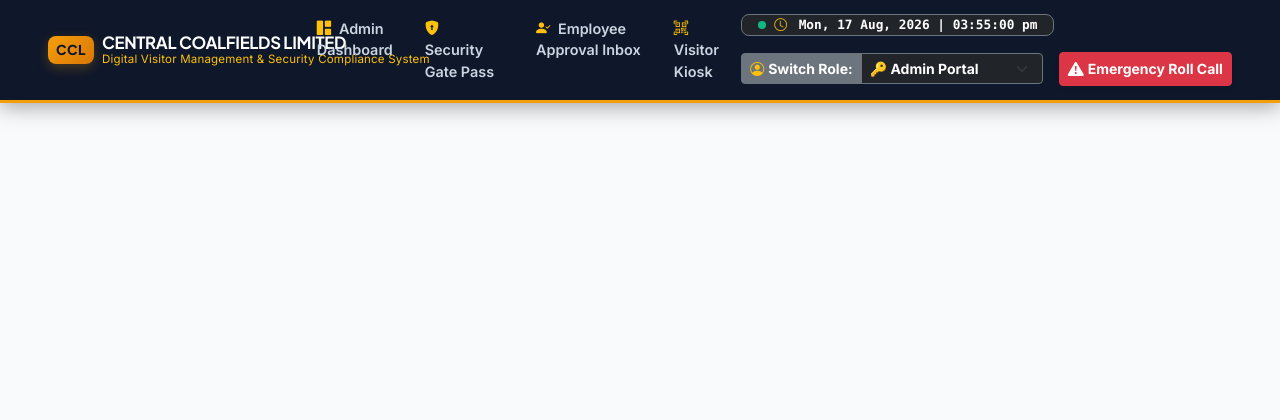
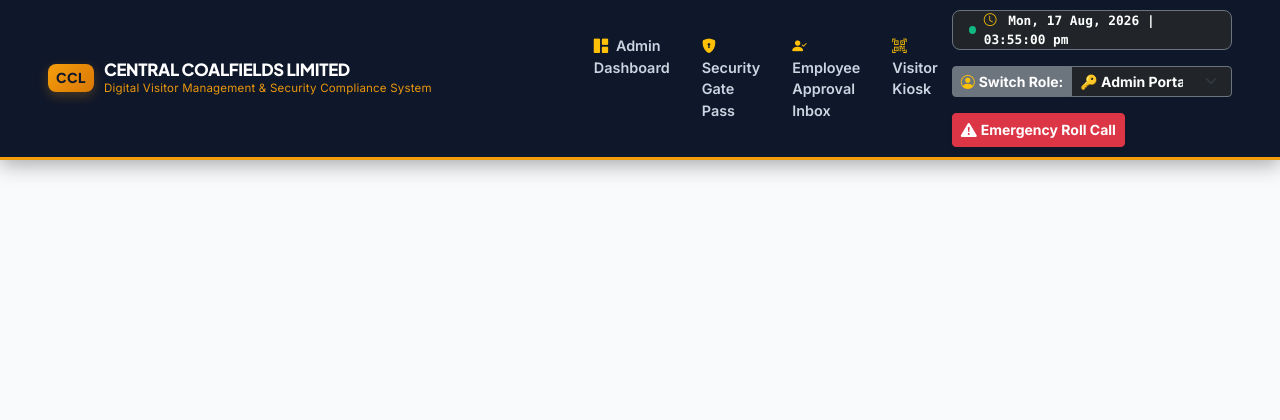
Before and after one commit to TUSHARSAHU15/ccl-dvms, a Python web app: template templates/base.html in a window 1280 px wide. Shown: the top 420 px of the page. Run offline with Jinja, Linux system fonts and the light colour scheme; the template is opened without the code that fills it, so the values that code supplies are empty.

Commit message:
Apply user specified .header, .logo, and .header-text flexbox CSS rules

```diff
--- a/static/css/style.css
+++ b/static/css/style.css
@@ -71,6 +71,48 @@ h1, h2, h3, h4, h5, h6, .font-heading {
   z-index: 1050 !important;
 }
 
+/* User Specified Flex Header Structure */
+.header {
+  display: flex !important;
+  align-items: center !important;
+  width: 100% !important;
+  max-width: 75% !important;
+  box-sizing: border-box !important;
+  gap: 10px !important;
+}
+
+.logo {
+  flex-shrink: 0 !important;
+}
+
+.header-text {
+  flex: 1 !important;
+  min-width: 0 !important;
+}
+
+.header-text h1 {
+  margin: 0 !important;
+  color: #FFFFFF !important;
+  font-family: 'Plus Jakarta Sans', sans-serif !important;
+  font-weight: 800 !important;
+  font-size: clamp(0.75rem, 3.2vw, 1.05rem) !important;
+  line-height: 1.1 !important;
+  white-space: nowrap !important;
+  overflow: hidden !important;
+  text-overflow: ellipsis !important;
+}
+
+.header-text p {
+  margin: 2px 0 0 !important;
+  color: var(--ccl-gold-start) !important;
+  font-size: clamp(0.58rem, 2.4vw, 0.72rem) !important;
+  line-height: 1.2 !important;
+  letter-spacing: 0.2px !important;
+  white-space: normal !important;
+  overflow-wrap: anywhere !important;
+  opacity: 0.95 !important;
+}
+
 .ccl-brand-badge {
   background: linear-gradient(135deg, var(--ccl-gold-start), var(--ccl-gold-end));
   color: var(--ccl-navy-deep);
@@ -82,22 +124,6 @@ h1, h2, h3, h4, h5, h6, .font-heading {
   box-shadow: 0 4px 12px var(--ccl-gold-glow);
   letter-spacing: 0.5px;
   flex-shrink: 0;
-}
-
-.navbar-brand {
-  max-width: 82% !important;
-  min-width: 0 !important;
-}
-
-.ccl-nav-title {
-  font-size: clamp(0.75rem, 3.2vw, 1.05rem);
-  line-height: 1.15;
-}
-
-.ccl-nav-subtitle {
-  font-size: clamp(0.6rem, 2.4vw, 0.72rem);
-  line-height: 1.2;
-  letter-spacing: 0.2px;
 }
 
 .navbar-toggler {
--- a/templates/base.html
+++ b/templates/base.html
@@ -17,12 +17,11 @@
   <!-- Top Glassmorphic Navbar -->
   <nav class="navbar navbar-expand-xl navbar-dark ccl-navbar sticky-top">
     <div class="container-fluid px-2 px-sm-3 px-md-4 px-xl-5">
-      <a class="navbar-brand d-flex align-items-center gap-2 me-auto" href="/dashboard">
-        <span class="ccl-brand-badge flex-shrink-0">CCL</span>
-        <div class="ccl-brand-text-container">
-          <div class="fw-bold text-white font-heading ccl-nav-title">CENTRAL COALFIELDS LIMITED</div>
-          <div class="text-warning ccl-nav-subtitle d-none d-md-block">Digital Visitor Management & Security Compliance System</div>
-          <div class="text-warning ccl-nav-subtitle d-block d-md-none">Visitor Management System</div>
+      <a class="navbar-brand header me-auto" href="/dashboard">
+        <span class="ccl-brand-badge logo">CCL</span>
+        <div class="header-text">
+          <h1>CENTRAL COALFIELDS LIMITED</h1>
+          <p>Digital Visitor Management & Security Compliance System</p>
         </div>
       </a>
 
```
